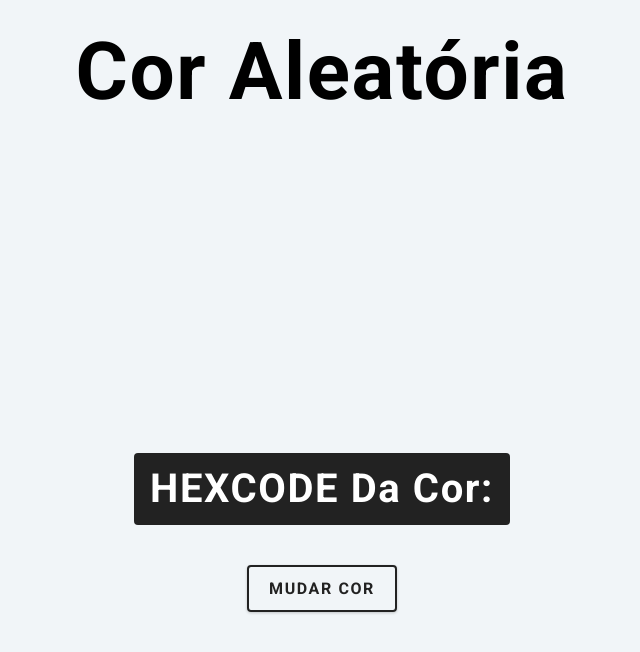
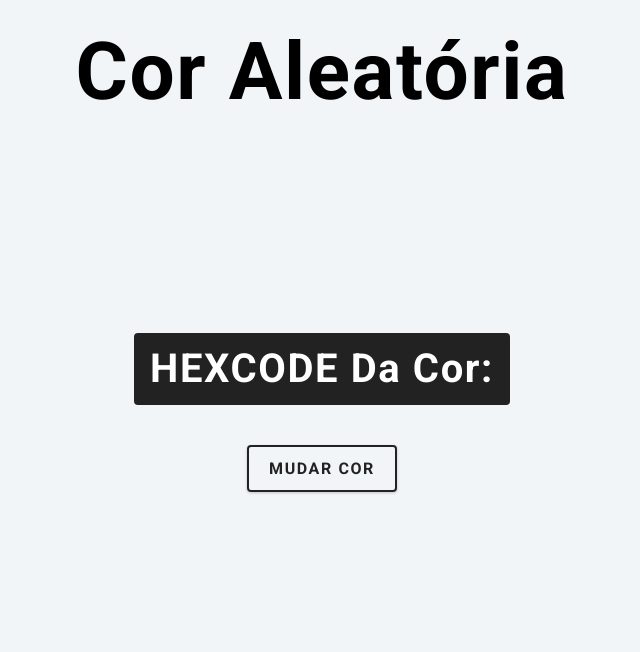
Before and after one commit to ESMagalhaes/Projeto-1, a plain HTML site: page index.html in a window 1280 px wide. Shown: the whole page, without its empty margins (318-958 px from the left). Drawn offline with nearby package versions, Linux system fonts and the light colour scheme.

Commit message:
:lipstick: feat: Atualização do tamanho da margem do main

```diff
--- a/Styles.css
+++ b/Styles.css
@@ -154,7 +154,7 @@ Container
 ===============
 */
 main {
-  min-height: calc(100vh - 3rem);
+  min-height: calc(70vh - 3rem);
   display: grid;
   place-items: center;
 }
```
